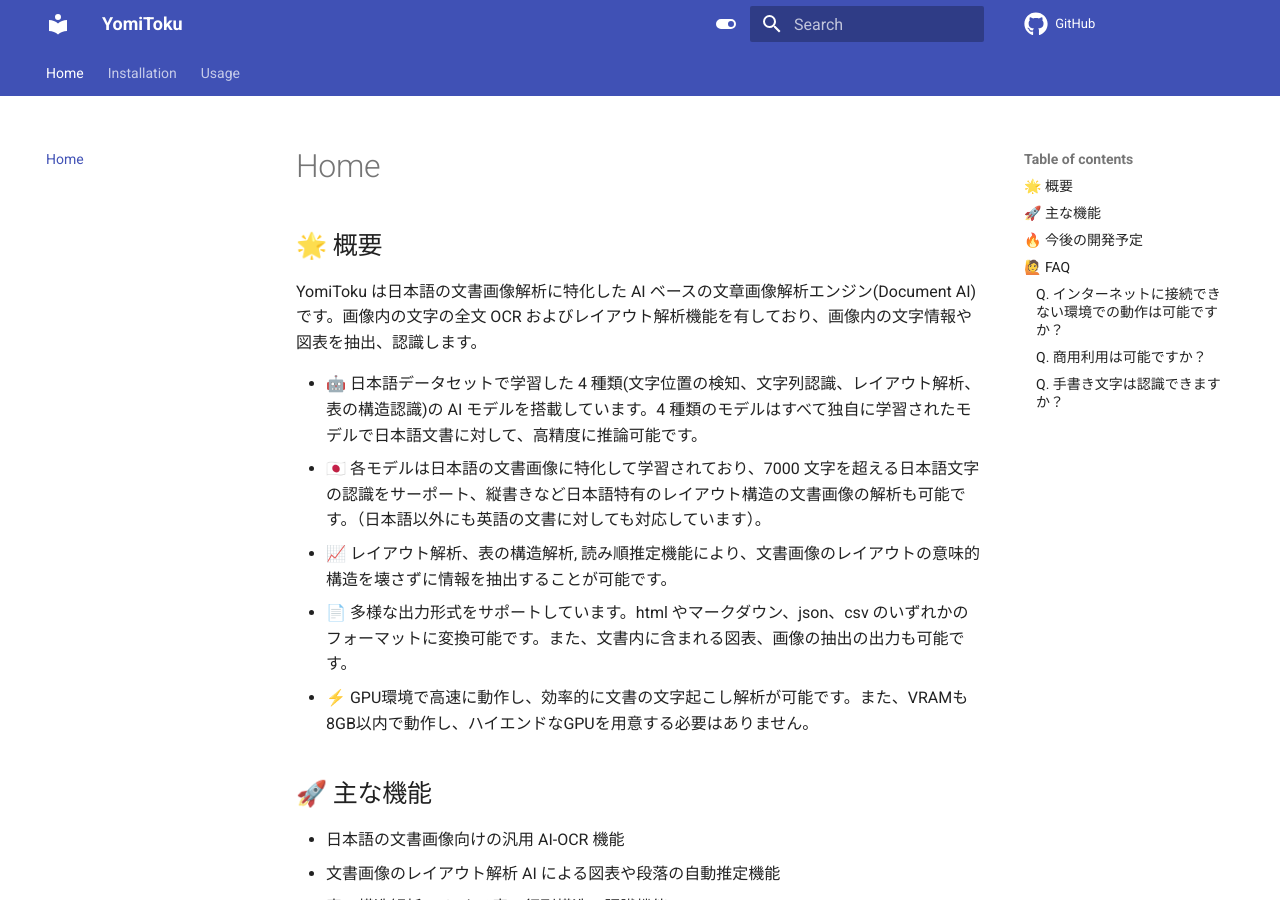
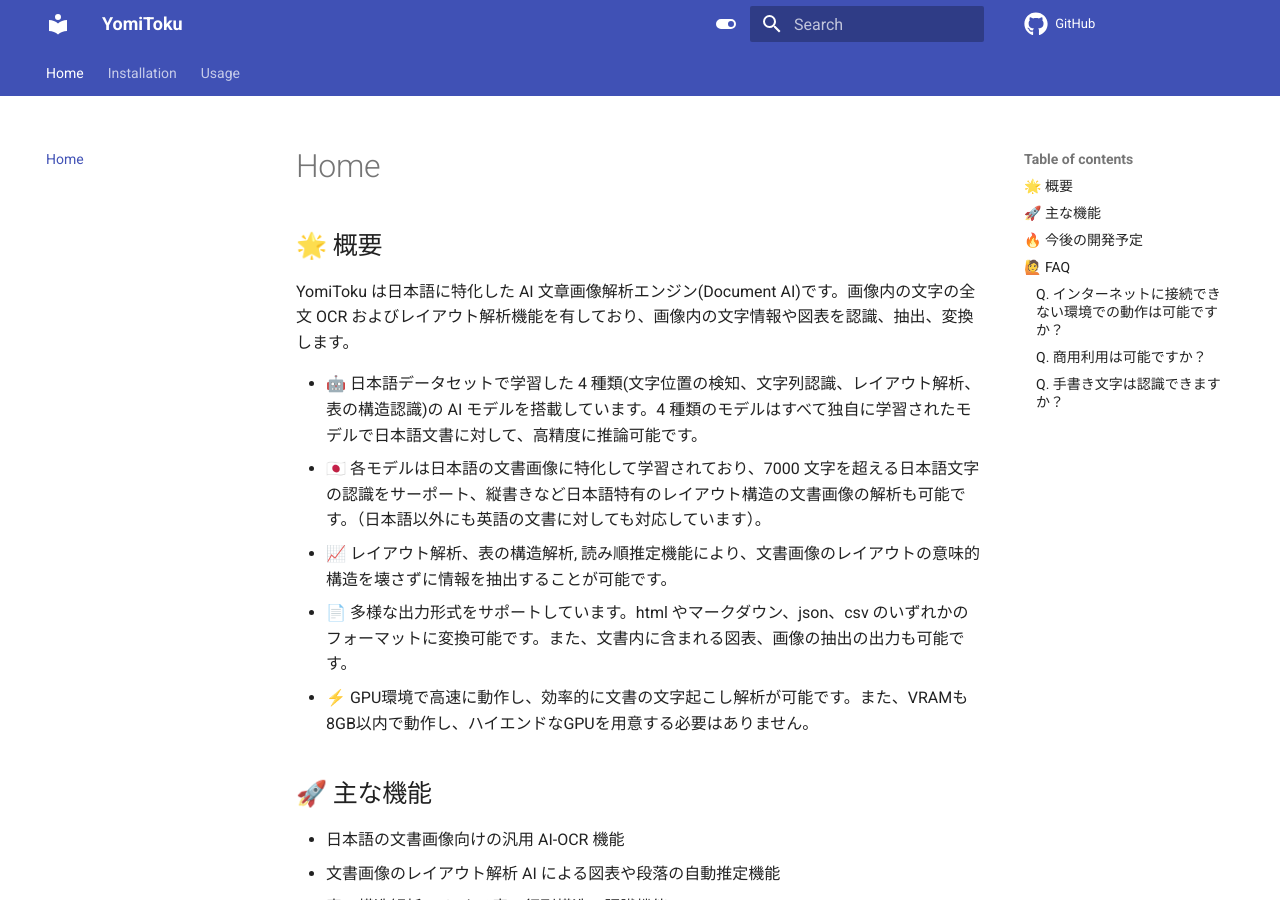
Before and after one commit to kotaro-kinoshita/yomitoku-dev, an MkDocs documentation site: the page built from docs/index.md, in a window 1280 px wide and 900 px high. Built offline with MkDocs 1.6.1 and Material for MkDocs 9.7.7, drawn with Linux system fonts in a browser that asks for light colours; comment, search, counter and statistics services are not loaded.

```diff
--- a/docs/index.md
+++ b/docs/index.md
@@ -1,6 +1,6 @@
 ## 🌟 概要
 
-YomiToku は日本語の文書画像解析に特化した AI ベースの文章画像解析エンジン(Document AI)です。画像内の文字の全文 OCR およびレイアウト解析機能を有しており、画像内の文字情報や図表を抽出、認識します。
+YomiToku は日本語に特化した AI 文章画像解析エンジン(Document AI)です。画像内の文字の全文 OCR およびレイアウト解析機能を有しており、画像内の文字情報や図表を認識、抽出、変換します。
 
 - 🤖 日本語データセットで学習した 4 種類(文字位置の検知、文字列認識、レイアウト解析、表の構造認識)の AI モデルを搭載しています。4 種類のモデルはすべて独自に学習されたモデルで日本語文書に対して、高精度に推論可能です。
 - 🇯🇵 各モデルは日本語の文書画像に特化して学習されており、7000 文字を超える日本語文字の認識をサーポート、縦書きなど日本語特有のレイアウト構造の文書画像の解析も可能です。（日本語以外にも英語の文書に対しても対応しています）。
```
Also changed, not shown: README.md (+1 -1 lines).
